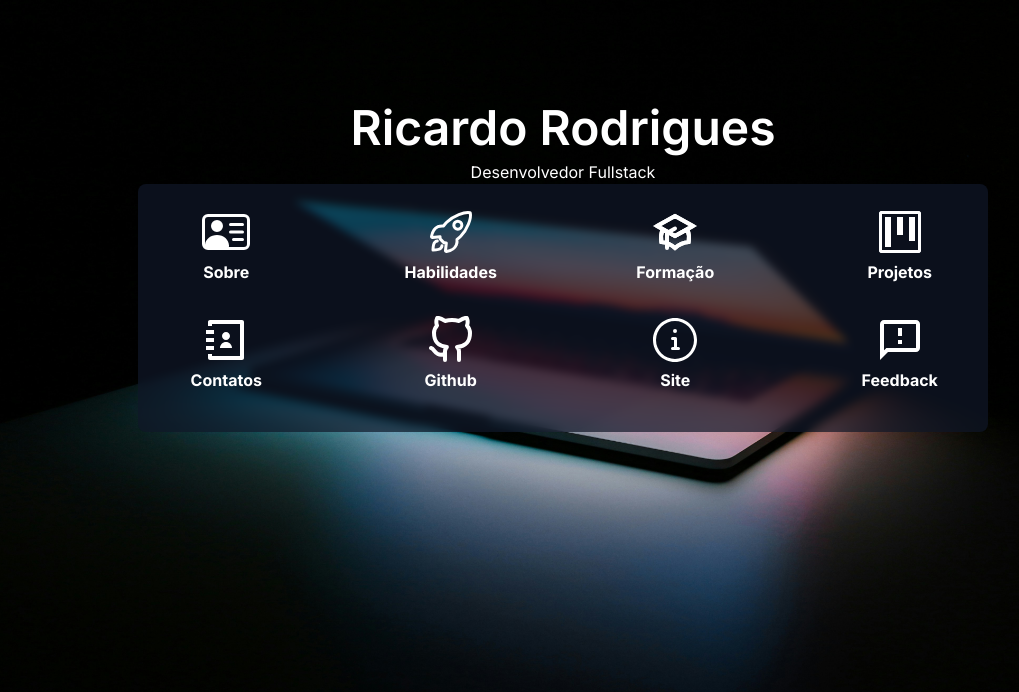
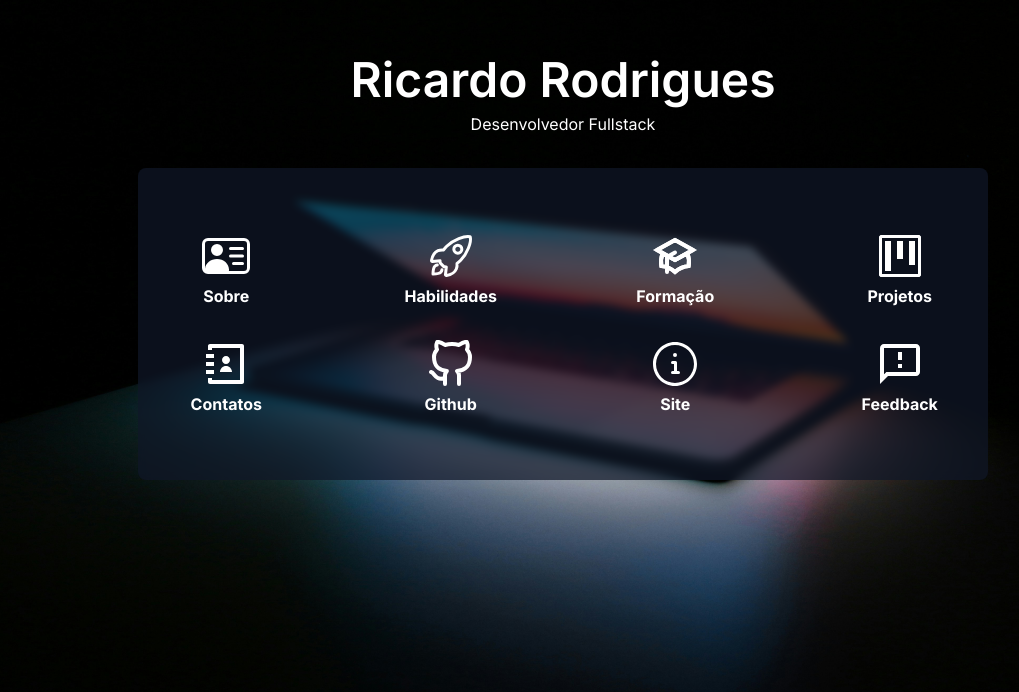
Before and after one commit to ricardorodriguespes17/meu-portifolio, a Next.js app: page / in a window 1280 px wide. Shown: the part 108-800 px from the top of the page, without its empty margins (77-1096 px from the left). Built offline with nearby package versions, Linux system fonts and the light colour scheme.

Commit message:
refactor main page

```diff
--- a/src/app/page.tsx
+++ b/src/app/page.tsx
@@ -3,12 +3,12 @@ import Main from "@/components/MainContainer";
 export default function Home() {
   return (
     <>
-      <div className="flex flex-col items-center gap-2">
+      <div className="flex flex-col items-center gap-2 mb-8">
         <h1>Ricardo Rodrigues</h1>
         <p>Desenvolvedor Fullstack</p>
       </div>
 
-      <Main>
+      <Main className="!py-12">
         <Main.Button navigateTo="/about" label="Sobre" iconName="about" />
         <Main.Button navigateTo="/skills" label="Habilidades" iconName="rocket" />
         <Main.Button navigateTo="/formation" label="Formação" iconName="academic" />
--- a/src/components/MainContainer/MainButton.tsx
+++ b/src/components/MainContainer/MainButton.tsx
@@ -24,7 +24,9 @@ const MainButton = ({ label, title, iconName, navigateTo, className }: MainButto
     <Button
       variant="plain"
       title={title}
-      className={classNames("flex flex-col justify-center items-center gap-1 text-white hover:shadow-2xl hover:bg-primary/30", className)}
+      className={classNames(
+        "flex flex-col justify-center items-center gap-1 text-white hover:shadow-2xl hover:bg-primary/30 hover:text-accent",
+        className)}
       onClick={onClick}
     >
       <Icon className="text-5xl" name={iconName} />
```
